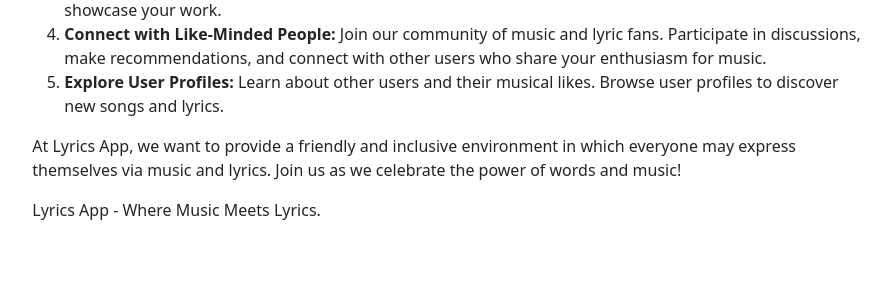
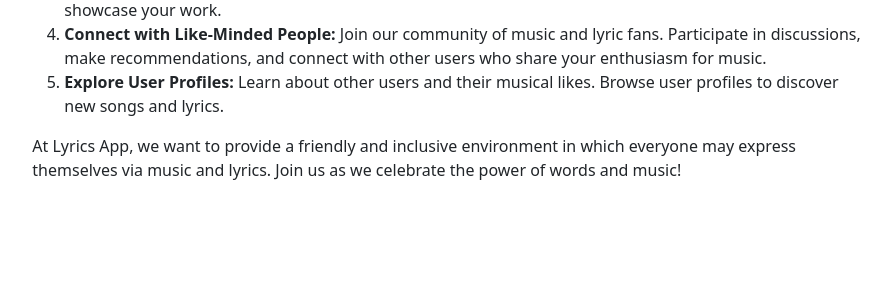
Before and after one commit to DeltaBash/Devops-Project, a Django app: page /about/ in a window 1280 px wide. Shown: the part 514-800 px from the top of the page, without its empty margins (193-1084 px from the left). Run offline with Django 4.2, Linux system fonts and the light colour scheme.

Commit message:
changes push for final deploying

```diff
--- a/lyricapp/templates/lyricapp/about.html
+++ b/lyricapp/templates/lyricapp/about.html
@@ -32,7 +32,4 @@
 
     <p>At Lyrics App, we want to provide a friendly and inclusive environment in which everyone may express themselves via music and lyrics. Join us as we celebrate the power of words and music!</p>
 
-    <p>Lyrics App - Where Music Meets Lyrics.</p>
-
-
 {% endblock content %}
```
